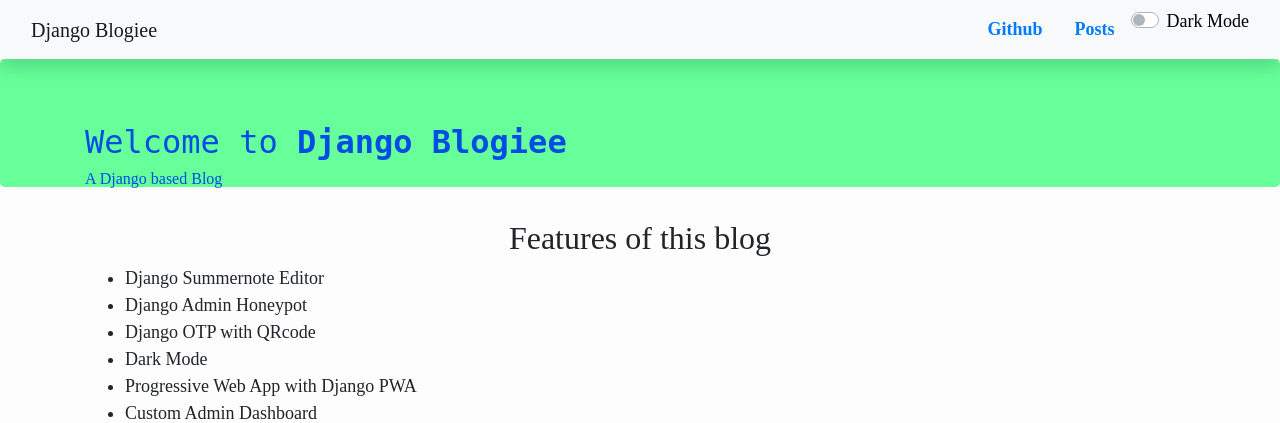
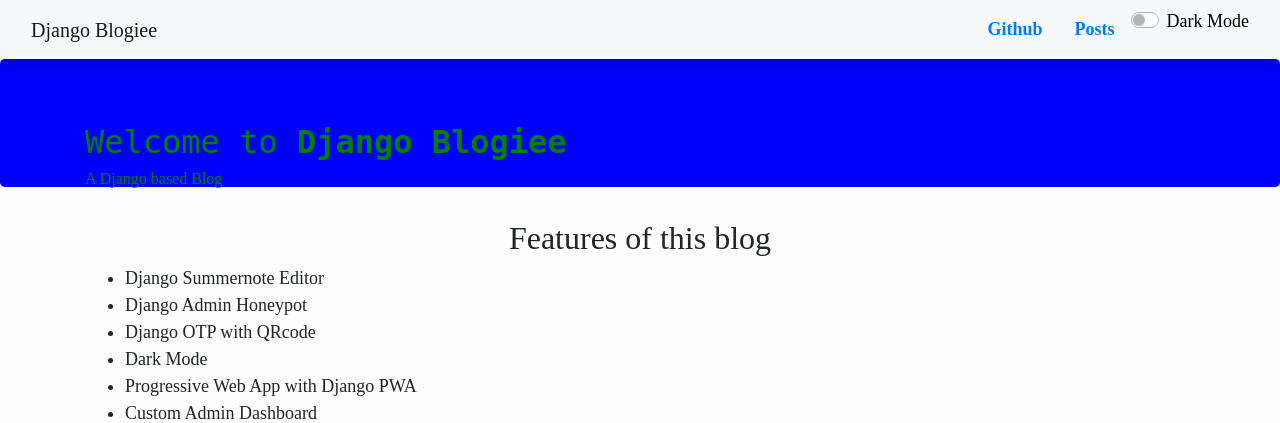
Before and after one commit to kushwanth/django-blog-cms, a Django app: page / in a window 1280 px wide. Shown: the top 423 px of the page. Run offline with Django 3.2, Linux system fonts and the light colour scheme; some libraries are stand-ins or nearby versions.

Commit message:
Update home.html

```diff
--- a/blog/templates/home.html
+++ b/blog/templates/home.html
@@ -16,7 +16,7 @@ font-family: "monospace";
       height: 9px;
     }
 </style>
-<header class="jumbotron" style="background-color: #66ff99; color: #004de6;">
+<header class="jumbotron" style="background-color: blue; color: green;">
     <div class="container">
                     <h1 class="h2"> Welcome to <strong>Django Blogiee</strong></h1>
                     <p class="h6">A Django based Blog &nbsp</p>
```
